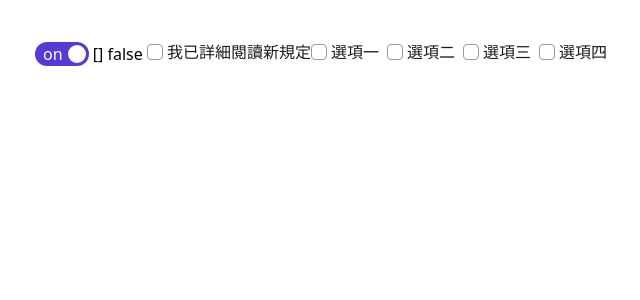
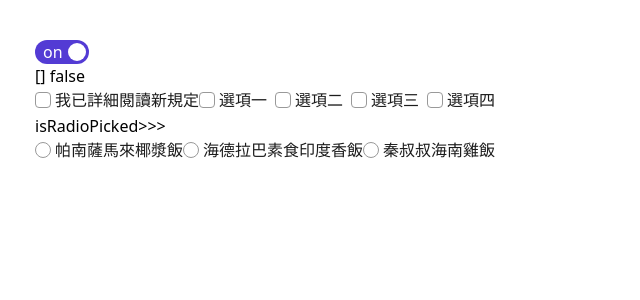
Before and after one commit to jonyworker/comp_dev_space, a Vue app: page / in a window 1280 px wide. Shown: the top 300 px of the page, without its empty margins (5-645 px from the left). Built offline with nearby package versions, Linux system fonts and the light colour scheme.

Commit message:
✨feat：新增 Radio 元件。

```diff
--- a/src/App.vue
+++ b/src/App.vue
@@ -4,7 +4,7 @@ import Toggle from "@/ui/element/Toggle/Toggle.vue";
 import Image from "@/ui/element/Image/Image.vue";
 import Checkbox from "@/ui/element/Checkbox/Checkbox.vue";
 import CheckboxGroup from "@/ui/element/Checkbox/CheckboxGroup.vue";
-
+import Radio from "@/ui/element/Radio/Radio.vue";
 // toggle 所需資料
 const isChecked = ref(true);
 const handleToggle = () => {
@@ -21,10 +21,34 @@ const checkboxOptions = ref([
 
 const checkedCheckboxOptions = ref([]);
 const isCheckboxChecked = ref(false);
+
+const radioList = [
+    {
+        inputId: "meals01",
+        name: "Meals",
+        value: "Pak Nasser's Nasi Lemak",
+        label: "帕南薩馬來椰漿飯",
+    },
+    {
+        inputId: "meals02",
+        name: "Meals",
+        value: "Hyderabadi Vegetable Biryani",
+        label: "海德拉巴素食印度香飯",
+    },
+    {
+        inputId: "meals03",
+        name: "Meals",
+        value: "Uncle Chin's Chicken Rice",
+        label: "秦叔叔海南雞飯",
+    },
+];
+const isRadioPicked = ref("");
 </script>
 
 <template>
     <div class="container">
+        <!-- Toggle -->
+        <div>
             <Toggle
                 checkChildren="on"
                 unCheckChildren="off"
@@ -32,18 +56,19 @@ const isCheckboxChecked = ref(false);
                 @toggleIsChecked="handleToggle"
             >
             </Toggle>
+        </div>
 
+        <!-- Checkbox -->
+        <div>
             {{ checkedCheckboxOptions }}
             {{ isCheckboxChecked }}
-
-        <!--  作為單選時，value不帶值 -->
+            <br />
             <Checkbox
                 label="我已詳細閱讀新規定"
                 name="agreeStatement"
                 v-model="isCheckboxChecked"
             ></Checkbox>
 
-        <!--  作為復選時， value須帶值 -->
             <checkbox-group>
                 <Checkbox
                     v-for="(item, index) in checkboxOptions"
@@ -55,6 +80,21 @@ const isCheckboxChecked = ref(false);
                 ></Checkbox>
             </checkbox-group>
         </div>
+
+        <!-- Radio -->
+        <div>
+            isRadioPicked>>> {{ isRadioPicked }}
+            <br />
+            <Radio
+                v-for="item in radioList"
+                :inputId="item.inputId"
+                :name="item.name"
+                :value="item.value"
+                :label="item.label"
+                v-model="isRadioPicked"
+            ></Radio>
+        </div>
+    </div>
 </template>
 
 <style scoped>
--- /dev/null
+++ b/src/ui/element/Radio/Radio.vue
@@ -0,0 +1,56 @@
+<script setup>
+import { ref, computed } from "vue";
+import Icon from "@/ui/element/Icon/Icon.vue";
+
+// 定義 Props
+const props = defineProps({
+    inputId: {
+        type: String,
+    },
+    name: {
+        type: String,
+    },
+    value: {
+        type: String,
+    },
+    label: {
+        type: String,
+    },
+
+    modelValue: {
+        type: String,
+    },
+});
+// 處理雙向綁定
+const emits = defineEmits(["update:modelValue"]);
+const handleChange = (event) => {
+    emits("update:modelValue", event.target.value);
+};
+// 處理 checked 狀態顯示
+const isChecked = computed(() => props.modelValue === props.value);
+</script>
+
+<template>
+    <label :for="props.inputId" class="radio">
+        <input
+            class="radio-input"
+            type="radio"
+            :id="props.inputId"
+            :name="props.name"
+            :value="props.value"
+            :checked="isChecked"
+            @change="handleChange"
+        />
+        <div
+            :class="[
+                'radio-icon',
+                isChecked ? 'radio-checked-primary' : 'radio-unchecked-primary',
+            ]"
+        >
+            <Icon v-if="isChecked" name="check" color="#fff"></Icon>
+        </div>
+        <span class="radio-text">{{ props.label }}</span>
+    </label>
+</template>
+
+<style lang="" scoped></style>
```
Lines whose indentation alone changed are shown as unchanged.
